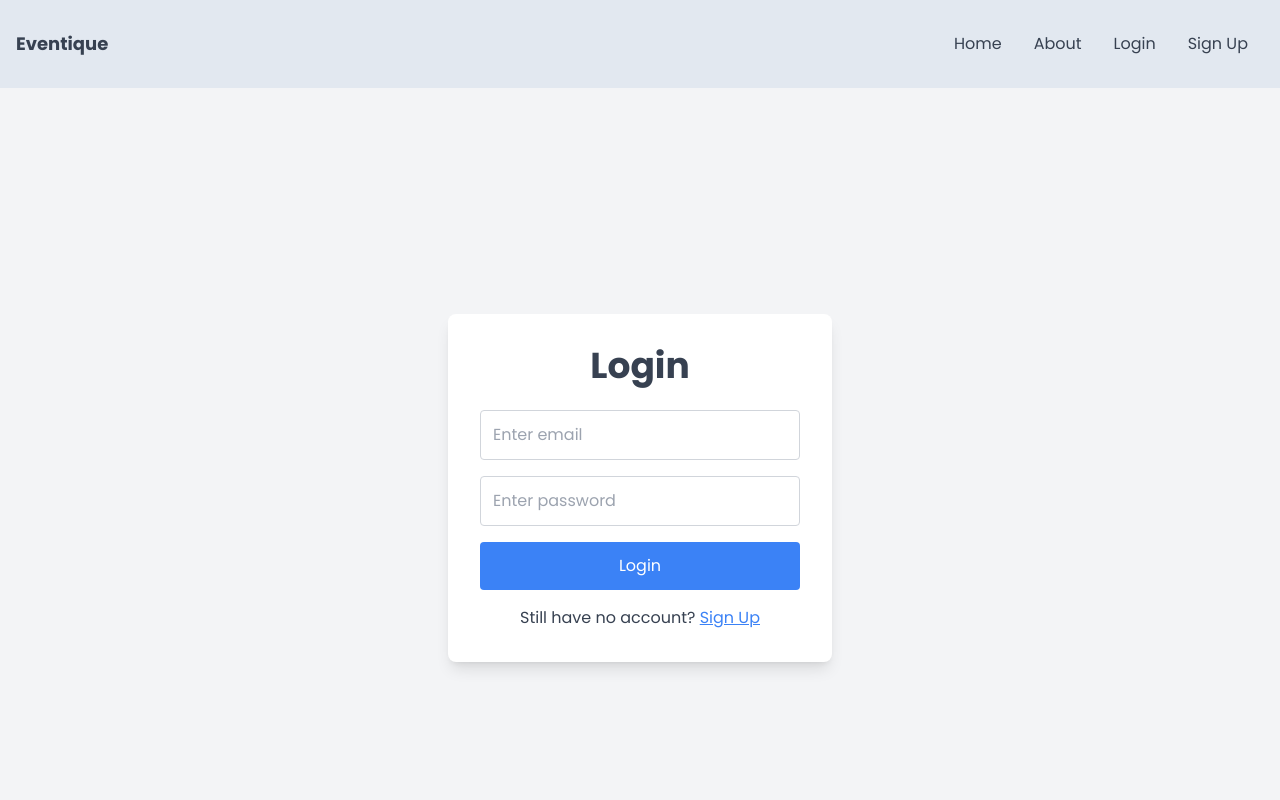
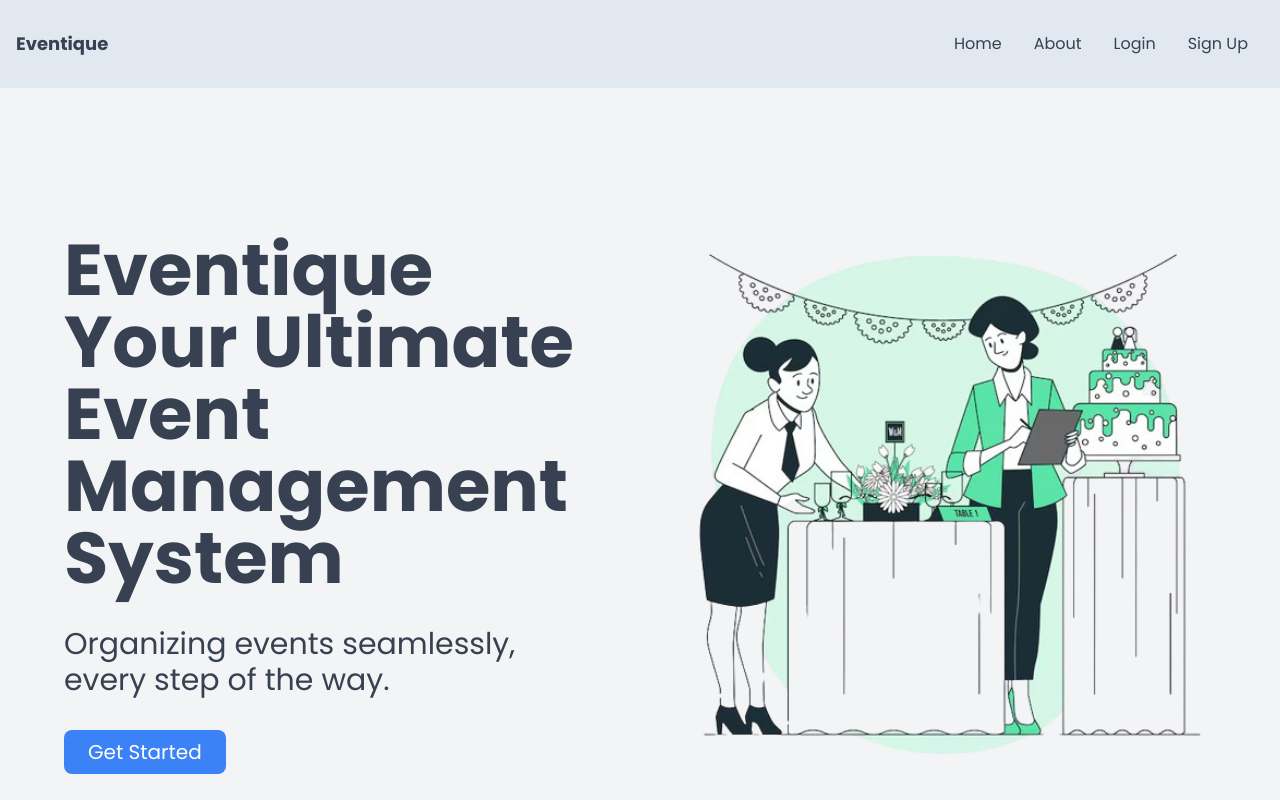
Before and after one commit to Sujan-Koirala021/eventique, a React (Vite) app in the folder client/: page / in a window 1280 px wide. Shown: the top 800 px of the page. Built offline with nearby package versions, Linux system fonts and the light colour scheme.

Commit message:
Add landing page

```diff
--- a/client/src/App.jsx
+++ b/client/src/App.jsx
@@ -10,6 +10,7 @@ import LoginPage from './pages/LoginPage'
 import ContactUs from './pages/ContactUs';
 import AboutUs from './pages/AboutPage';
 import Dashboard from './pages/Dashboard';
+import HeroSection from './components/HeroSection';
 
 // import CreatePost from './pages/CreatePost'
 // import ShowResults from './pages/ShowResults'
@@ -34,7 +35,7 @@ function App() {
       children: [
         {
           path: '/',
-          element: <LoginPage />
+          element: <HeroSection />
         },
         {
           path: '/login',
--- /dev/null
+++ b/client/src/components/HeroSection.jsx
@@ -0,0 +1,39 @@
+import React from 'react';
+import HeroImg from '../assets/heroImg.png';
+import {  useNavigate } from 'react-router-dom';
+
+
+export default function HeroSection() {
+    const navigate = useNavigate();
+    const goToLogin = () =>{
+        navigate('/login');
+    }
+  return (
+
+    <div className="mt-20 flex flex-col lg:flex-row items-center px-8 lg:px-16 py-16">
+      <div className="lg:w-1/2 leading-snug">
+        <h1 className="text-7xl font-bold">
+          Eventique <br />
+          Your Ultimate <br />
+          Event Management System
+        </h1>
+        <p className="text-3xl pt-8">
+          Organizing events seamlessly, <br />
+          every step of the way.
+        </p>
+        <div className="pt-8">
+          <button  onClick={goToLogin} className="bg-blue-500 text-white py-2 px-6 rounded-lg text-xl hover:bg-blue-600">
+            Get Started
+          </button>
+        </div>
+      </div>
+      <div className="lg:w-1/2 mt-12 lg:mt-0 lg:ml-16">
+        <img
+          src={HeroImg}
+          alt="Event Management"
+          className="w-full h-auto rounded-lg "
+        />
+      </div>
+    </div>
+  );
+}
--- a/client/src/components/NavBar.jsx
+++ b/client/src/components/NavBar.jsx
@@ -29,7 +29,7 @@ function NavBar() {
           </button>
         </div>
         <div className={`hidden md:flex md:flex-row md:items-center ${isOpen ? 'flex flex-col w-full' : ''}`}>
-          <Link to="/dashboard" className='block p-4 text-gray-700 hover:bg-gray-300'>Home</Link>
+          <Link to="/" className='block p-4 text-gray-700 hover:bg-gray-300'>Home</Link>
           <Link to="/about" className='block p-4 text-gray-700 hover:bg-gray-300'>About</Link>
           {localStorage.getItem('token') ? (
             <div onClick={handleLogout} className='block p-4 text-gray-700 hover:bg-gray-300 cursor-pointer'>
```
Also changed, not shown: client/src/assets/heroImg.png (added).
